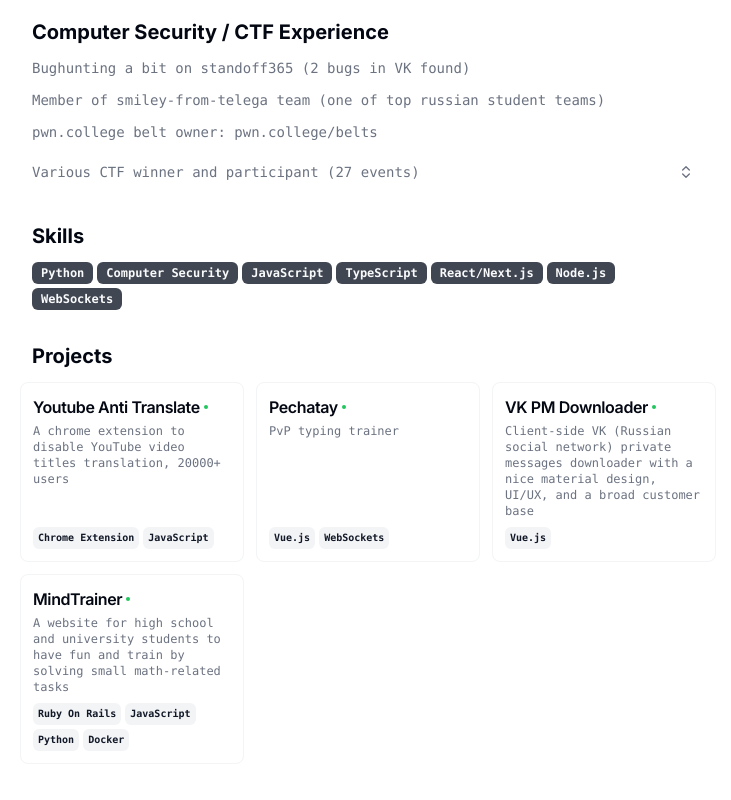
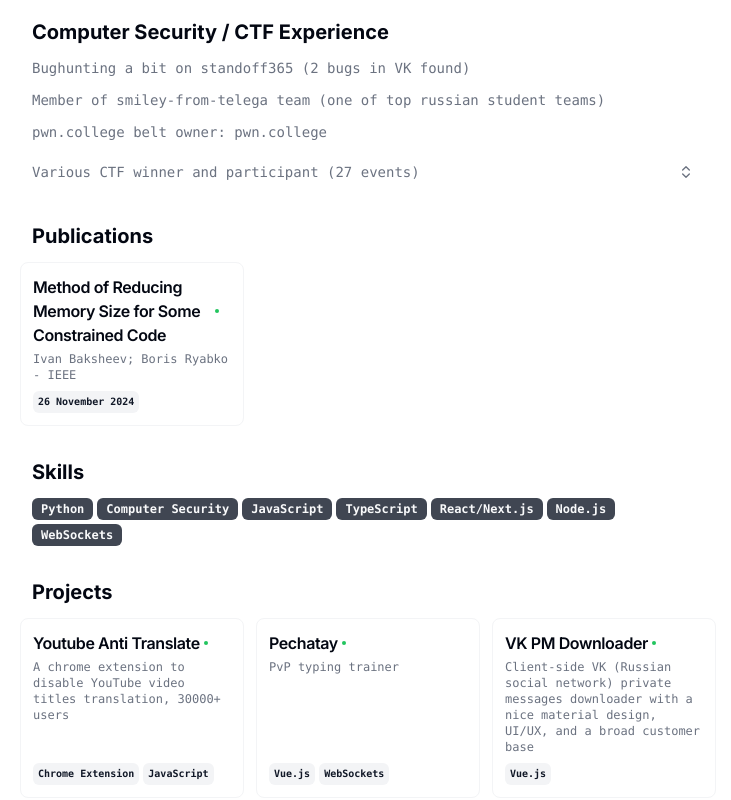
Before and after one commit to zpix1/about-me, a Next.js app: page /about-me/ in a window 1280 px wide. Shown: the part 820-1620 px from the top of the page, without its empty margins (272-1003 px from the left). Built offline with nearby package versions, Linux system fonts and the light colour scheme.

Commit message:
feat: add publications section and update project card layout

```diff
--- a/src/app/page.tsx
+++ b/src/app/page.tsx
@@ -236,7 +236,7 @@
             <CardContent className="text-sm">
               pwn.college belt owner:{" "}
               <a className="hover:underline" href="https://pwn.college/">
-                pwn.college/belts
+                pwn.college
               </a>{" "}
             </CardContent>
           </Card>
@@ -264,6 +264,22 @@
               </Collapsible>
             </CardContent>
           </Card>
+        </Section>
+        <Section className="print-force-new-page scroll-mb-16 print:pt-12">
+          <h2 className="text-xl font-bold">Publications</h2>
+          <div className="-mx-3 grid grid-cols-1 gap-3 md:grid-cols-2 lg:grid-cols-3 print:grid-cols-3 print:gap-2">
+            {RESUME_DATA.publications.map((publication) => {
+              return (
+                <ProjectCard
+                  key={publication.title}
+                  title={publication.title}
+                  description={`${publication.authors} - ${publication.publisher}`}
+                  tags={[publication.date]}
+                  link={publication.link?.href}
+                />
+              );
+            })}
+          </div>
         </Section>
         <Section>
           <h2 className="text-xl font-bold">Skills</h2>
--- a/src/components/project-card.tsx
+++ b/src/components/project-card.tsx
@@ -24,9 +24,9 @@
               <a
                 href={link}
                 target="_blank"
-                className="inline-flex items-center gap-1 hover:underline"
+                className="inline-flex w-full items-center gap-1 hover:underline"
               >
-                {title}{" "}
+                <span className="max-w-[90%]">{title}</span>{" "}
                 <span className="h-1 w-1 rounded-full bg-green-500"></span>
               </a>
             ) : (
--- a/src/data/resume-data.tsx
+++ b/src/data/resume-data.tsx
@@ -98,7 +98,7 @@
       title: "Youtube Anti Translate",
       techStack: ["Chrome Extension", "JavaScript"],
       description:
-        "A chrome extension to disable YouTube video titles translation, 20000+ users",
+        "A chrome extension to disable YouTube video titles translation, 30000+ users",
       link: {
         label: "chromewebstore.google.com",
         href: "https://chromewebstore.google.com/detail/youtube-anti-translate/ndpmhjnlfkgfalaieeneneenijondgag",
@@ -136,4 +136,16 @@
       },
     },
   ],
+  publications: [
+    {
+      title: "Method of Reducing Memory Size for Some Constrained Code",
+      publisher: "IEEE",
+      authors: "Ivan Baksheev; Boris Ryabko",
+      date: "26 November 2024",
+      link: {
+        label: "IEEE Xplore",
+        href: "https://ieeexplore.ieee.org/document/10758444",
+      },
+    },
+  ],
 } as const;
```
